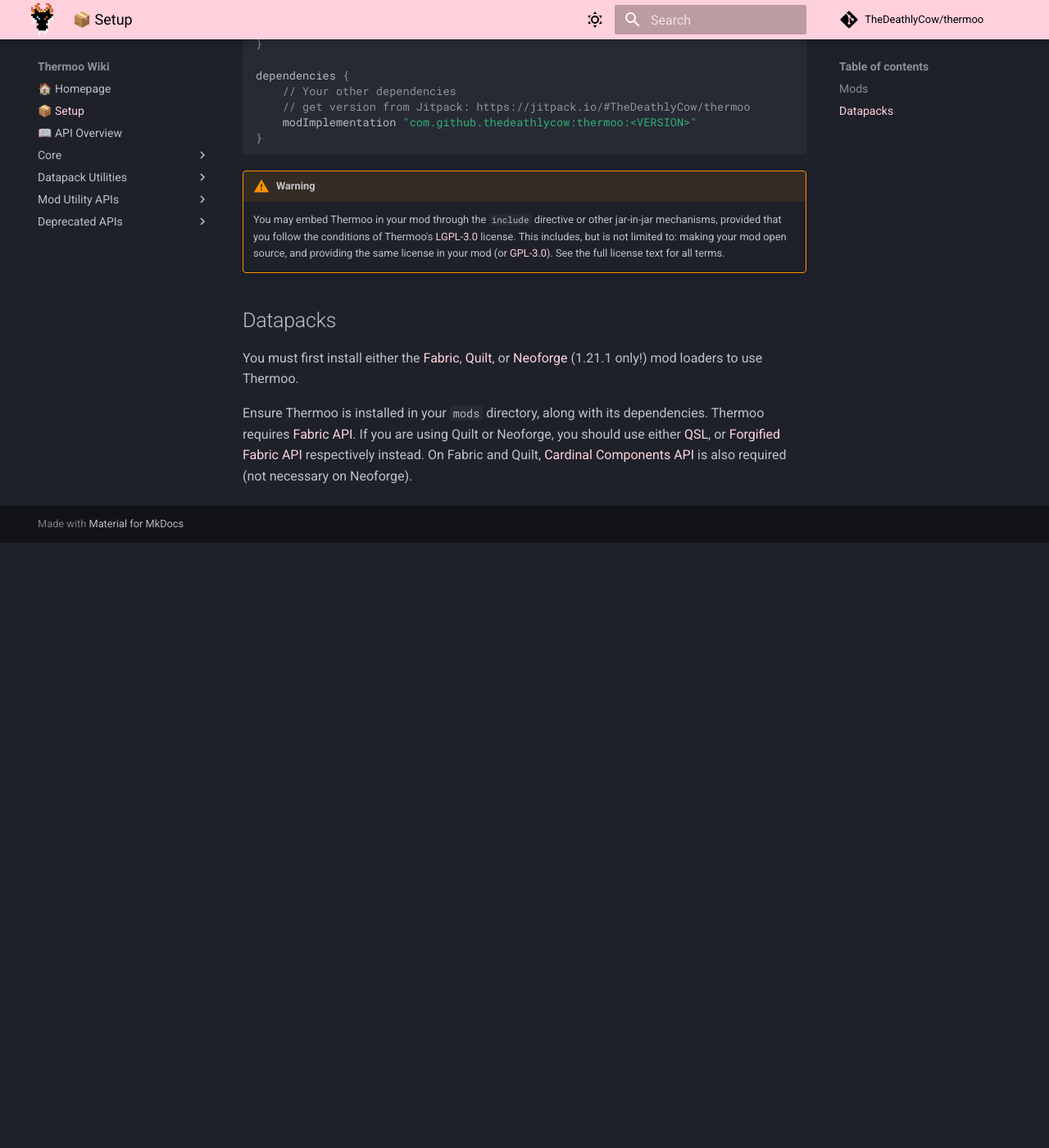
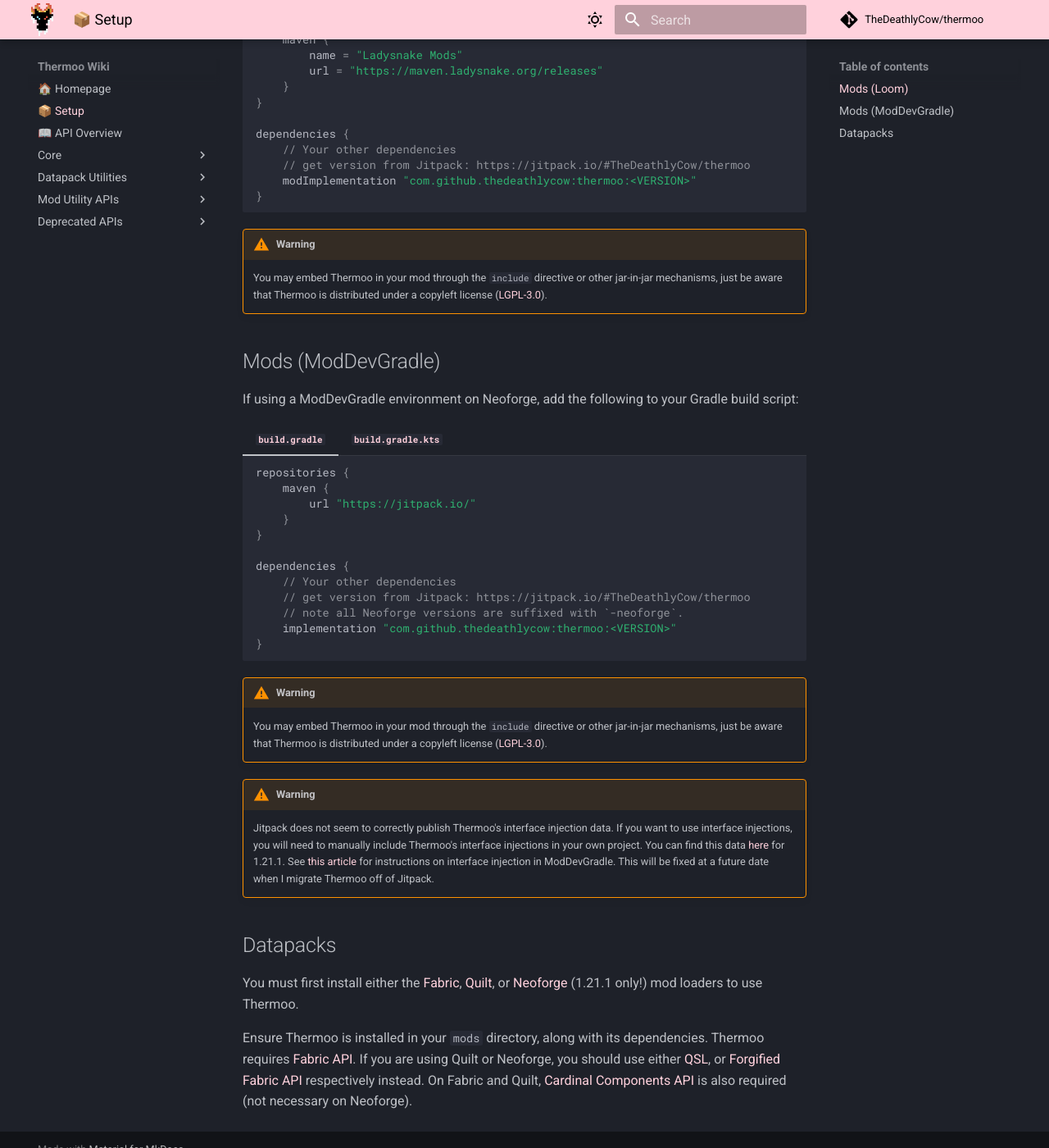
Before and after one commit to TheDeathlyCow/thermoo-docs, an MkDocs documentation site: the page built from docs/setup.md, in a window 1280 px wide and 1400 px high, scrolled down 1163 px. Shown: the whole window at 82% size. Built offline with MkDocs 1.6.1 and Material for MkDocs 9.7.7, drawn with Linux system fonts in a browser that asks for light colours; comment, search, counter and statistics services are not loaded; before the commit the page ends 1825 px from its top, so only the background shows below that; some of the changed text lies outside the part shown.

Commit message:
update docs with neoforge instructions

````diff
--- a/docs/setup.md
+++ b/docs/setup.md
@@ -8,6 +8,7 @@
 
 | Minecraft Version Range | Corresponding Thermoo versions |
 | ----------------------- | ------------------------------ |
+| 26.1.x                  | 10.x (planned)                 |
 | 1.21.11                 | 9.x                            |
 | 1.21.9-10               | 8.x                            |
 | 1.21.6-8                | 7.x                            |
@@ -22,9 +23,9 @@
 
 [![](https://jitpack.io/v/TheDeathlyCow/thermoo.svg)](https://jitpack.io/#TheDeathlyCow/thermoo)
 
-## Mods
+## Mods (Loom)
 
-Add the following to your gradle build script:
+If using a Loom-based environment (Fabric or Architectury), add the following to your Gradle build script:
 
 === "`build.gradle`"
     ```groovy
@@ -67,7 +68,49 @@
     ```
 
 !!! warning
-    You may embed Thermoo in your mod through the `include` directive or other jar-in-jar mechanisms, provided that you follow the conditions of Thermoo's [LGPL-3.0](https://github.com/TheDeathlyCow/thermoo/blob/HEAD/LICENSE) license. This includes, but is not limited to: making your mod open source, and providing the same license in your mod (or [GPL-3.0](https://www.gnu.org/licenses/gpl-3.0.en.html)). See the full license text for all terms.
+    You may embed Thermoo in your mod through the `include` directive or other jar-in-jar mechanisms, just be aware that Thermoo is distributed under a copyleft license ([LGPL-3.0](https://github.com/TheDeathlyCow/thermoo/blob/HEAD/LICENSE)).
+
+## Mods (ModDevGradle)
+
+If using a ModDevGradle environment on Neoforge, add the following to your Gradle build script:
+
+=== "`build.gradle`"
+    ```groovy
+    repositories {
+        maven {
+            url "https://jitpack.io/"
+        }
+    }
+
+    dependencies {
+        // Your other dependencies
+        // get version from Jitpack: https://jitpack.io/#TheDeathlyCow/thermoo
+        // note all Neoforge versions are suffixed with `-neoforge`.
+        implementation "com.github.thedeathlycow:thermoo:<VERSION>"
+    }
+    ```
+
+=== "`build.gradle.kts`"
+    ```kotlin
+    repositories {
+        maven {
+            url = uri("https://jitpack.io/")
+        }
+    }
+
+    dependencies {
+        // Your other dependencies
+        // get version from Jitpack: https://jitpack.io/#TheDeathlyCow/thermoo
+        // note all Neoforge versions are suffixed with `-neoforge`.
+        modImplementation("com.github.thedeathlycow:thermoo:<VERSION>")
+    }
+    ```
+
+!!! warning
+    You may embed Thermoo in your mod through the `include` directive or other jar-in-jar mechanisms, just be aware that Thermoo is distributed under a copyleft license ([LGPL-3.0](https://github.com/TheDeathlyCow/thermoo/blob/HEAD/LICENSE)).
+
+!!! warning
+    Jitpack does not seem to correctly publish Thermoo's interface injection data. If you want to use interface injections, you will need to manually include Thermoo's interface injections in your own project. You can find this data [here](https://github.com/TheDeathlyCow/thermoo/blob/1.21.1-neoforge/src/main/resources/interfaces.json) for 1.21.1. See [this article](https://docs.neoforged.net/toolchain/docs/plugins/mdg/#interface-injection) for instructions on interface injection in ModDevGradle. This will be fixed at a future date when I migrate Thermoo off of Jitpack.
 
 ## Datapacks
 
````
